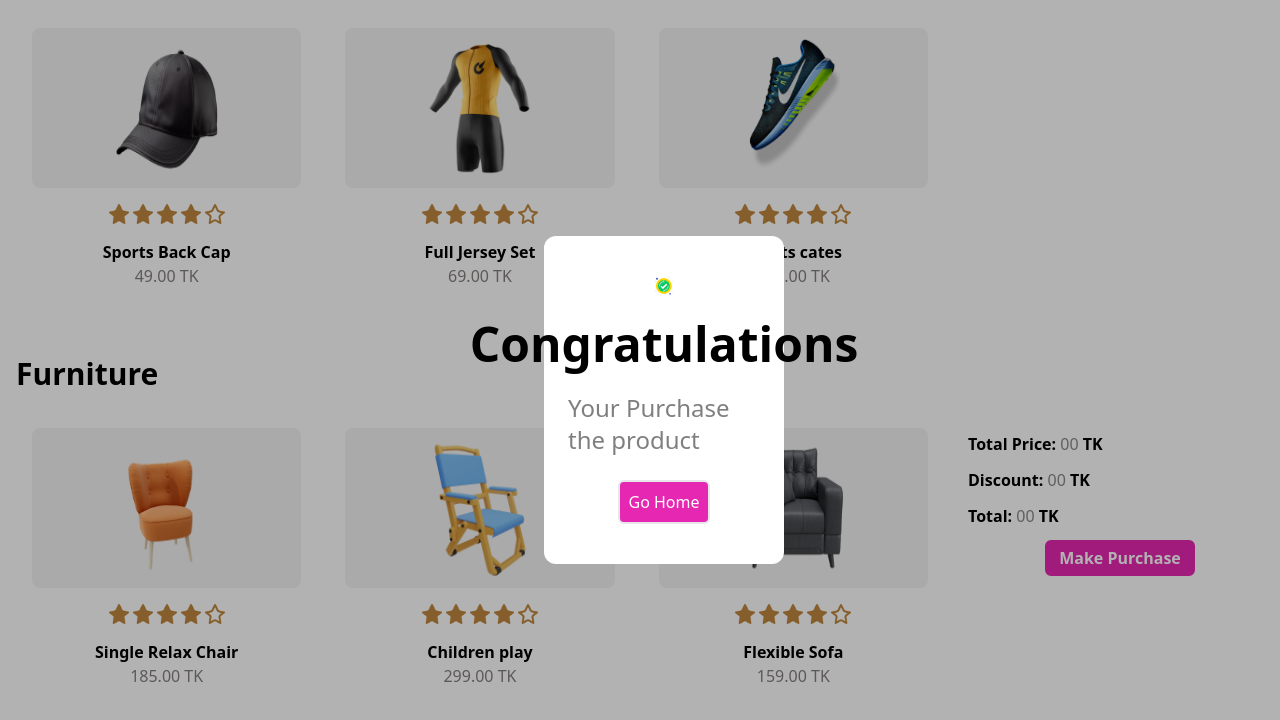
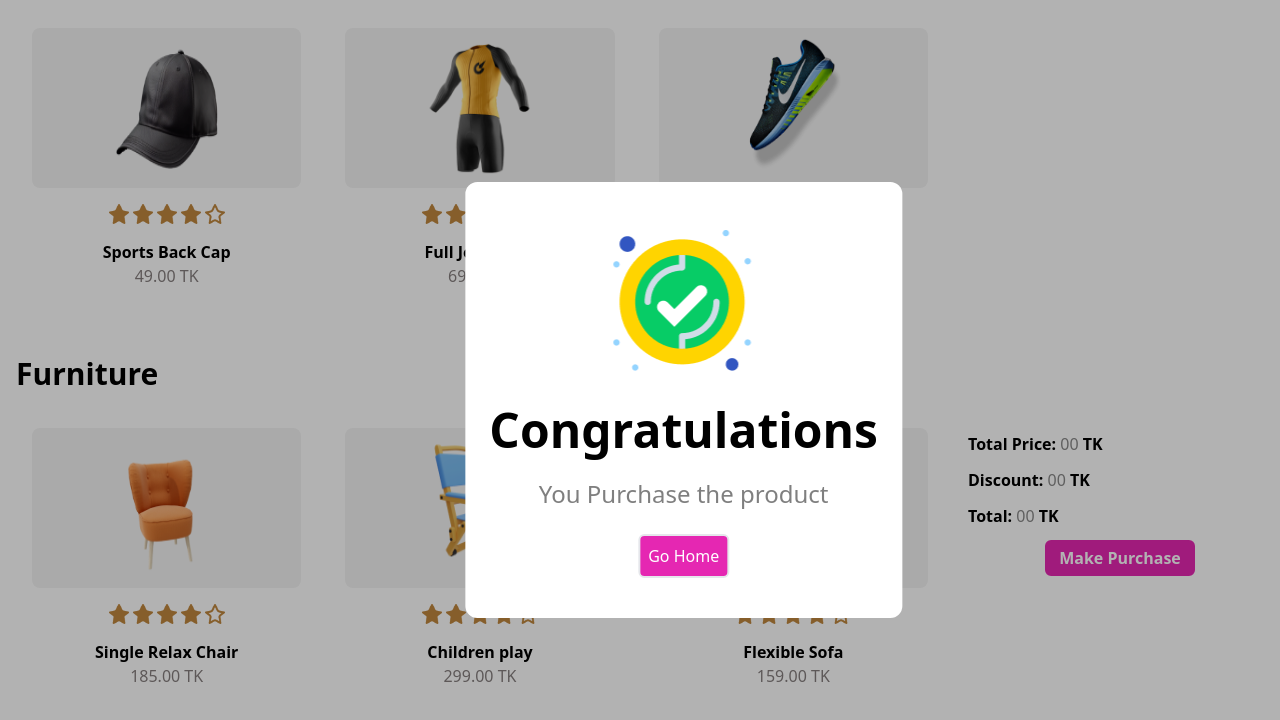
Before and after one commit to Md-Zihadur-Rahaman/summer-sale-assignment, a website: page src/index.html in a window 1280 px wide. Both pictures are taken after a click on the button "Make Purchase". Shown: the part 1224-1944 px from the top of the page. Drawn offline with Linux system fonts and the light colour scheme.

Commit message:
prog....

```diff
--- a/src/index.html
+++ b/src/index.html
@@ -555,12 +555,12 @@
           class="fixed top-1/2 left-1/2 -translate-x-[40%] -translate-y-1/2 z-20"
         >
           <div
-            class="h-68 w-60 lg:max-h-[500px] lg:max-w-[500px] bg-[#ffffff] flex flex-col gap-2 lg:gap-6 items-center justify-center py-10 rounded-xl px-6"
+            class="md:h-68 md:w-60 lg:max-h-[600px] lg:max-w-[600px] bg-[#ffffff] flex flex-col gap-2 lg:gap-6 items-center justify-center py-10 rounded-xl px-6"
           >
-            <img src="../images/congo.png" alt="" class="md:w-5 md:h-5" />
+            <img src="../images/congo.png" alt="" class="" />
             <h1 class="text-xl lg:text-5xl font-bold">Congratulations</h1>
             <p class="text-black/50 text-base lg:text-2xl">
-              Your Purchase the product
+              You Purchase the product
             </p>
             <a href="index.html">
               <button
```
